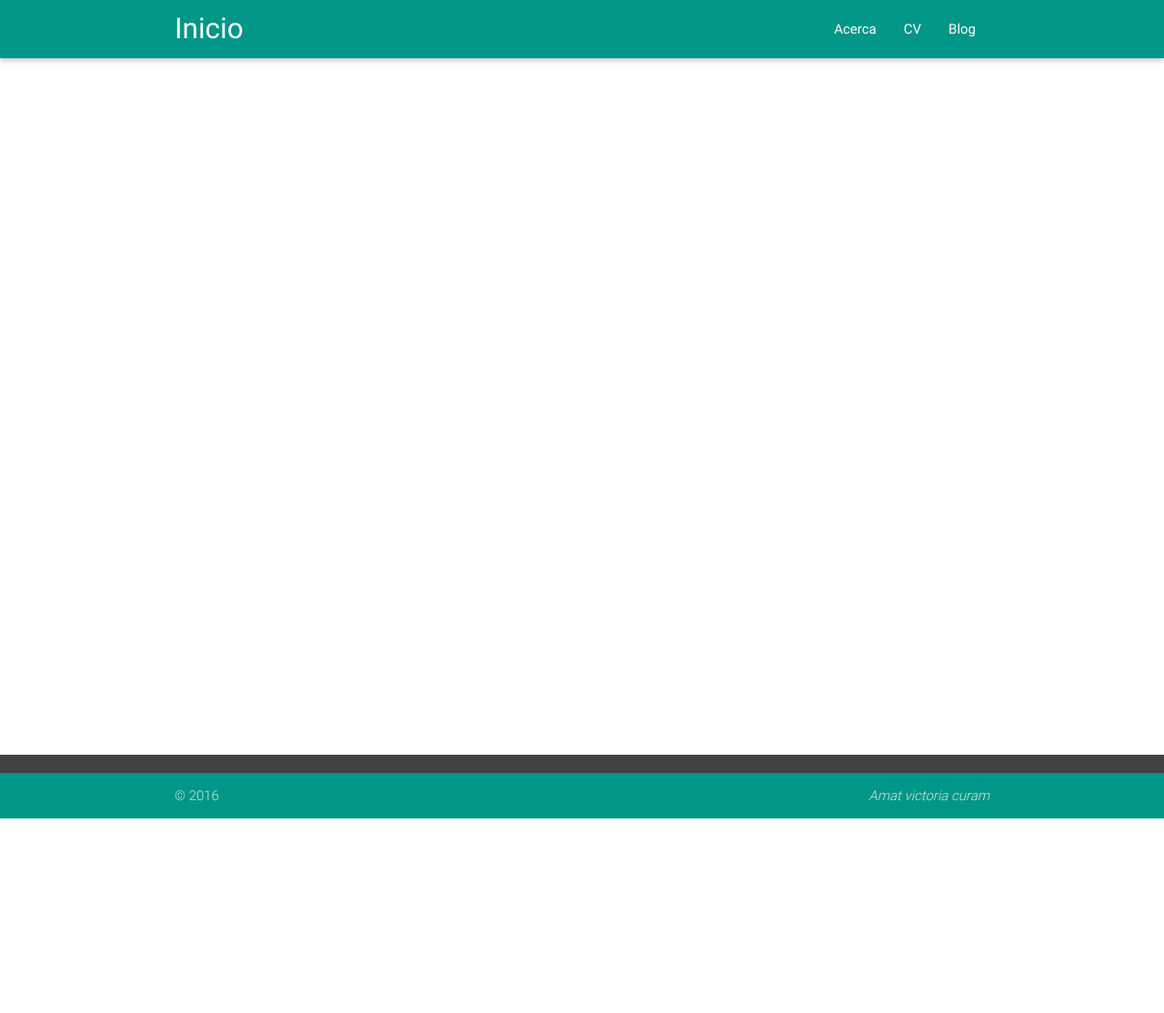
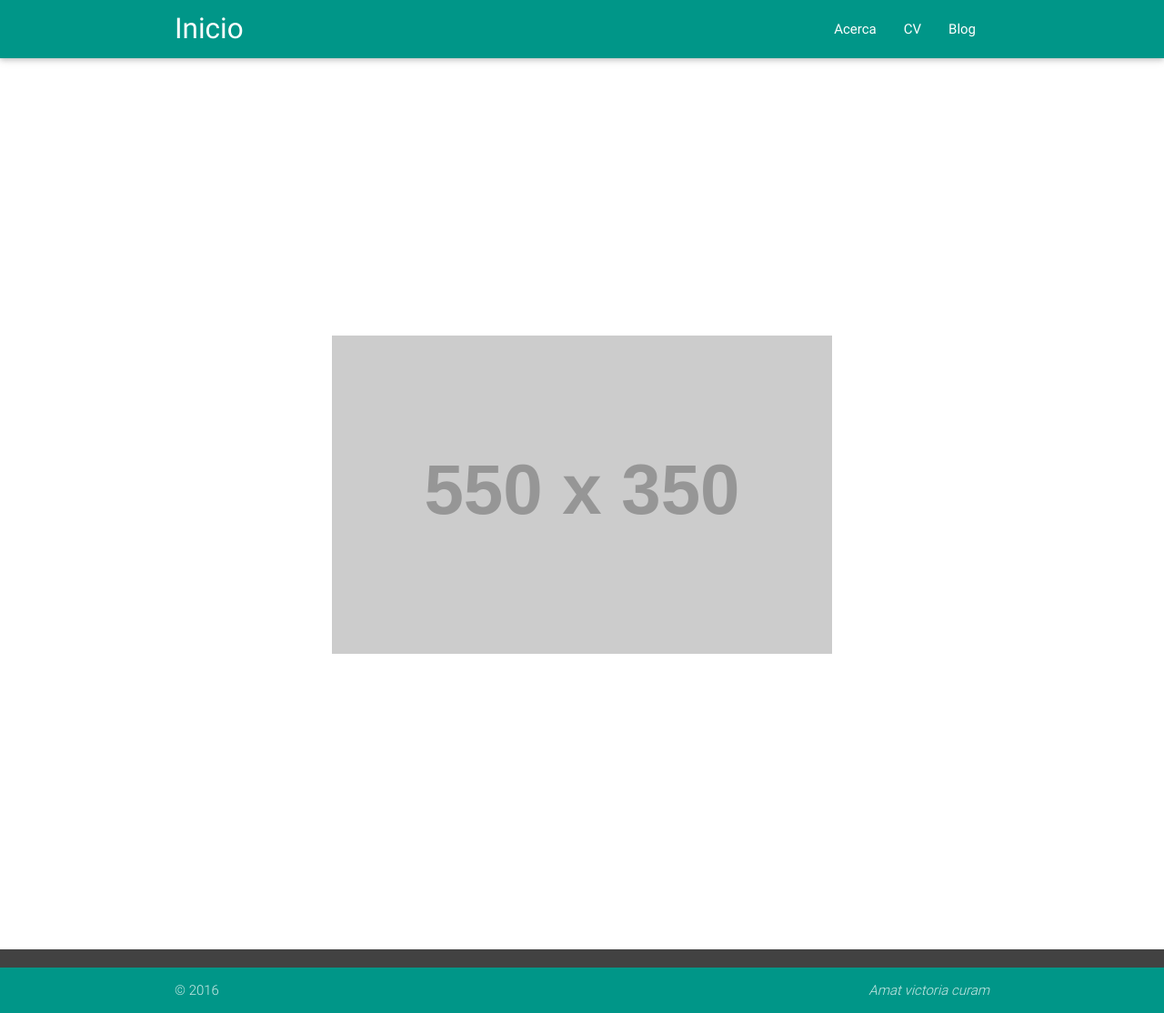
Before and after one commit to const3/const3.github.io, a Jekyll site: the page built from index.html, in a window 1280 px wide. Shown: the whole page at 91% size. Built offline with Jekyll 4.4.1, drawn with Linux system fonts in a browser that asks for light colours; nearby versions of some CDN libraries; before the commit the page ends 900 px from its top, so only the background shows below that.

Commit message:
Update index.html

```diff
--- a/index.html
+++ b/index.html
@@ -2,3 +2,8 @@
 layout: default
 title: Sam Mtz
 ---
+  <div class="img-contain">
+    <div class="img-shiv">
+      <img src="http://placehold.it/550x350" />
+    </div>
+</div>
```
